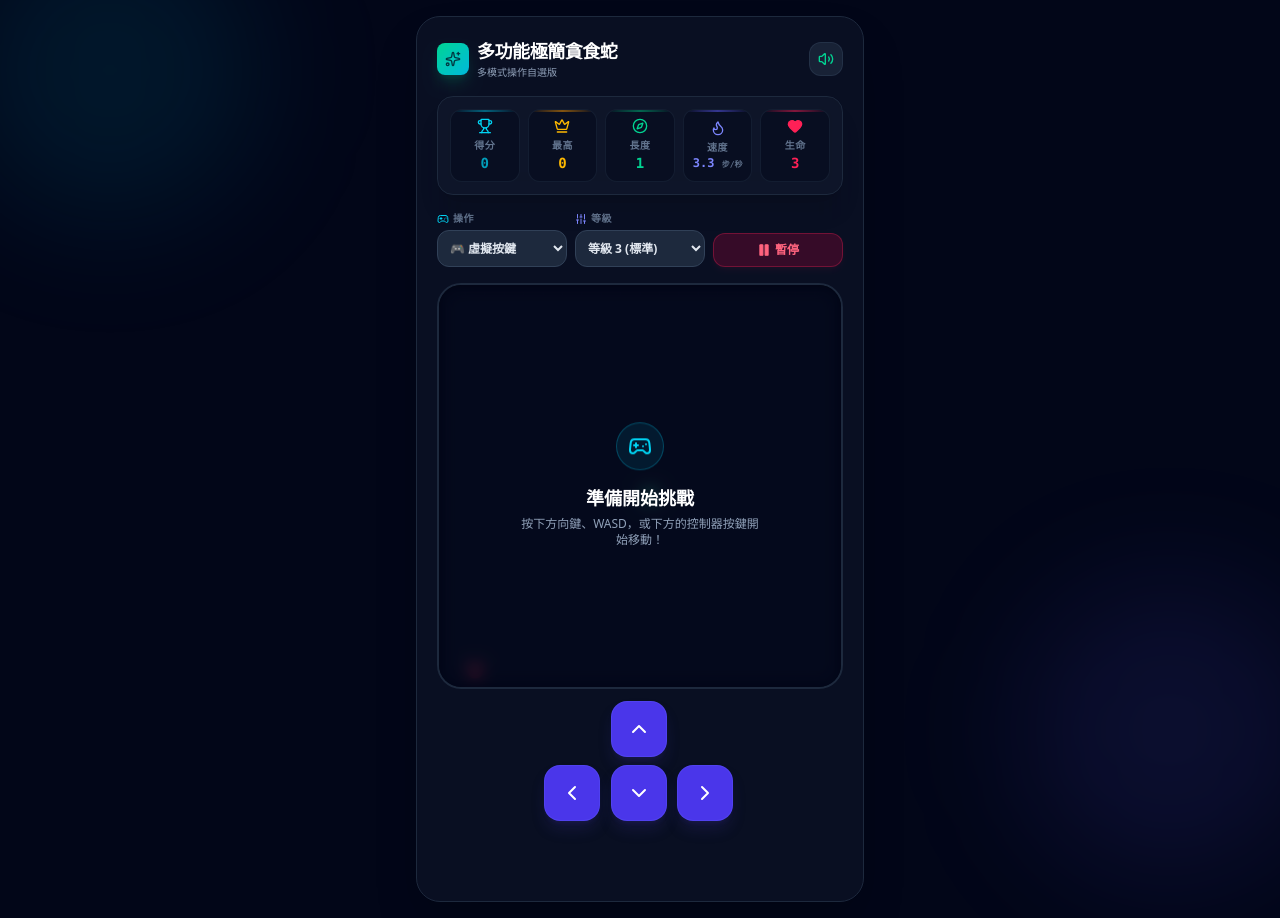
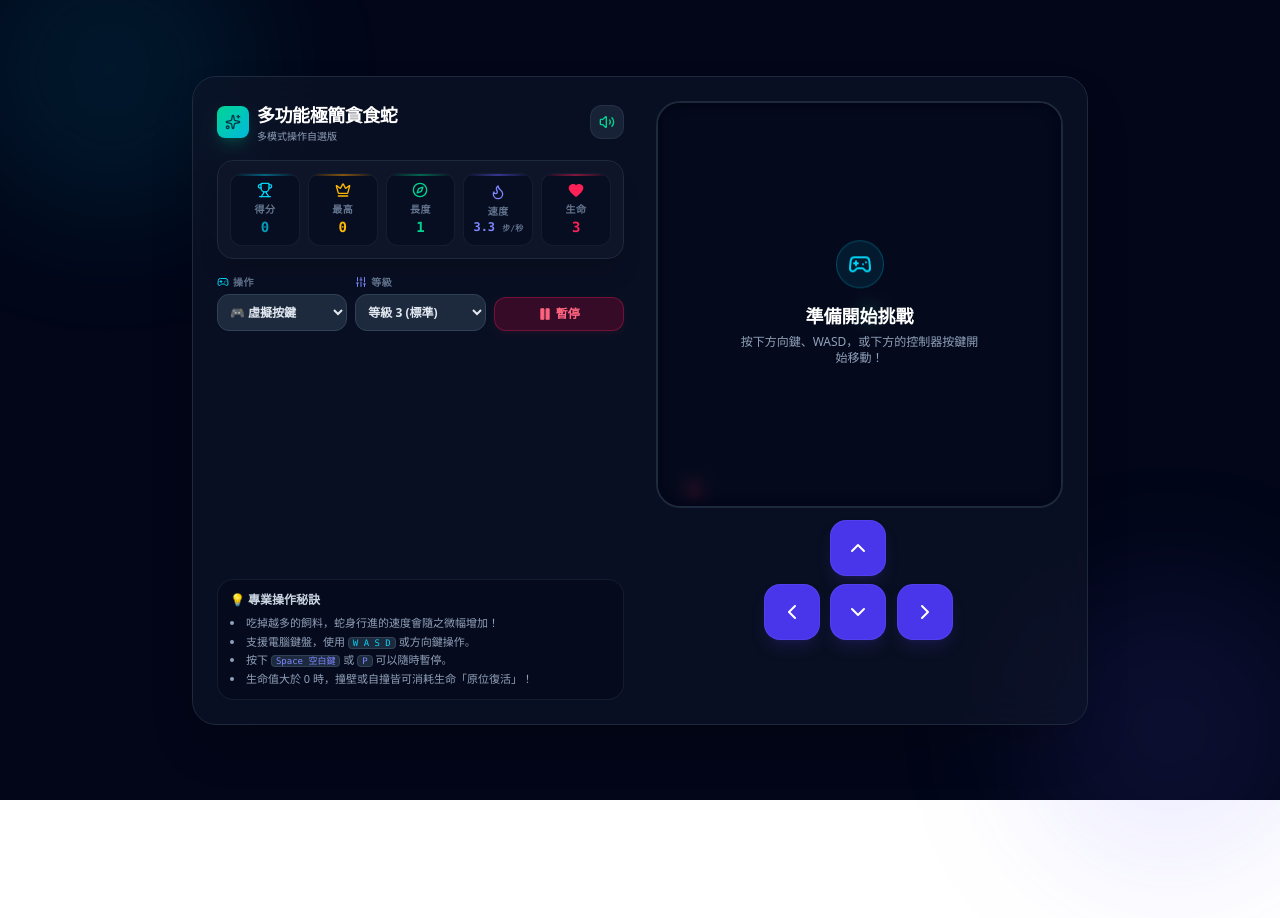
Before and after one commit to Tony690630/SnakeNIJO, a React (Vite) app: page / in a window 1280 px wide. After the commit the page ends 800 px from the top, so only its background shows below. Built offline with nearby package versions, Linux system fonts and the light colour scheme.

Commit message:
refactor: adjust layout padding for small screens
Update container padding to improve responsiveness on smaller mobile devices.

```diff
--- a/src/App.tsx
+++ b/src/App.tsx
@@ -471,13 +471,17 @@ export default function App() {
   }, [controlMode, difficulty]);
 
   return (
-    <div className="min-h-screen bg-slate-950 text-white font-sans flex flex-col items-center justify-center p-4 overflow-x-hidden select-none touch-none">
+    <div className="min-h-screen bg-slate-950 text-white font-sans flex flex-col items-center justify-center p-3 sm:p-4 overflow-x-hidden select-none touch-none">
       {/* Background Orbs */}
       <div className="fixed w-[300px] h-[300px] rounded-full bg-cyan-500/10 blur-3xl -top-20 -left-10 pointer-events-none"></div>
       <div className="fixed w-[300px] h-[300px] rounded-full bg-indigo-500/10 blur-3xl -bottom-20 -right-10 pointer-events-none"></div>
 
       {/* Main Glass Card Wrapper */}
-      <div className="w-full max-w-md bg-slate-900/60 backdrop-blur-xl border border-slate-800 rounded-3xl p-5 shadow-2xl relative flex flex-col gap-4">
+      <div className="w-full max-w-md lg:max-w-4xl landscape:max-w-4xl bg-slate-900/60 backdrop-blur-xl border border-slate-800 rounded-3xl p-5 md:p-6 shadow-2xl relative flex flex-col lg:flex-row landscape:flex-row gap-5 lg:gap-8 items-center lg:items-stretch landscape:items-stretch transition-all duration-300">
+
+        {/* Left Column: Control Center */}
+        <div className="w-full flex flex-col gap-4 justify-between lg:w-1/2 landscape:w-1/2">
+          <div className="flex flex-col gap-4">
             {/* Header Title & Audio Control */}
             <div className="flex items-center justify-between">
               <div className="flex items-center gap-2">
@@ -576,12 +580,27 @@ export default function App() {
                 </button>
               </div>
             </div>
+          </div>
 
+          {/* Useful Tips for Landscape/Desktop Layout */}
+          <div className="hidden lg:flex landscape:flex flex-col gap-2 p-3 bg-slate-950/40 border border-slate-800/60 rounded-2xl text-xs text-slate-400">
+            <span className="font-bold text-slate-300 flex items-center gap-1">💡 專業操作秘訣</span>
+            <ul className="list-disc list-inside space-y-1 text-[11px] text-slate-400">
+              <li>吃掉越多的飼料，蛇身行進的速度會隨之微幅增加！</li>
+              <li>支援電腦鍵盤，使用 <kbd className="bg-slate-800 px-1 rounded text-cyan-400 border border-slate-700 font-mono text-[9px]">W A S D</kbd> 或方向鍵操作。</li>
+              <li>按下 <kbd className="bg-slate-800 px-1 rounded text-indigo-400 border border-slate-700 font-mono text-[9px]">Space 空白鍵</kbd> 或 <kbd className="bg-slate-800 px-1 rounded text-indigo-400 border border-slate-700 font-mono text-[9px]">P</kbd> 可以隨時暫停。</li>
+              <li>生命值大於 0 時，撞壁或自撞皆可消耗生命「原位復活」！</li>
+            </ul>
+          </div>
+        </div>
+
+        {/* Right Column: Active Gameplay Area */}
+        <div className="w-full lg:w-1/2 landscape:w-1/2 flex flex-col gap-4 items-center justify-center">
           {/* Gaming Stage Area */}
           <div
             onTouchStart={handleTouchStart}
             onTouchEnd={handleTouchEnd}
-          className="relative bg-slate-950 p-1.5 border-2 border-slate-800 rounded-3xl shadow-inner shadow-black group overflow-hidden"
+            className="w-full relative bg-slate-950 p-1.5 border-2 border-slate-800 rounded-3xl shadow-inner shadow-black group overflow-hidden"
           >
             <canvas
               ref={canvasRef}
@@ -619,7 +638,7 @@ export default function App() {
           </div>
 
           {/* Interactive Controller Boards */}
-        <div className="h-44 flex items-center justify-center relative">
+          <div className="h-44 w-full flex items-center justify-center relative">
             {controlMode === 'buttons' && (
               <div className="grid grid-cols-3 grid-rows-3 gap-2 w-48 mx-auto">
                 {/* Row 1 */}
@@ -697,6 +716,8 @@ export default function App() {
           </div>
         </div>
 
+      </div>
+
       {/* Popups & Dialogs overlay */}
       <GameOverModal
         isOpen={isDeadState}
```
Lines whose indentation alone changed are shown as unchanged.
